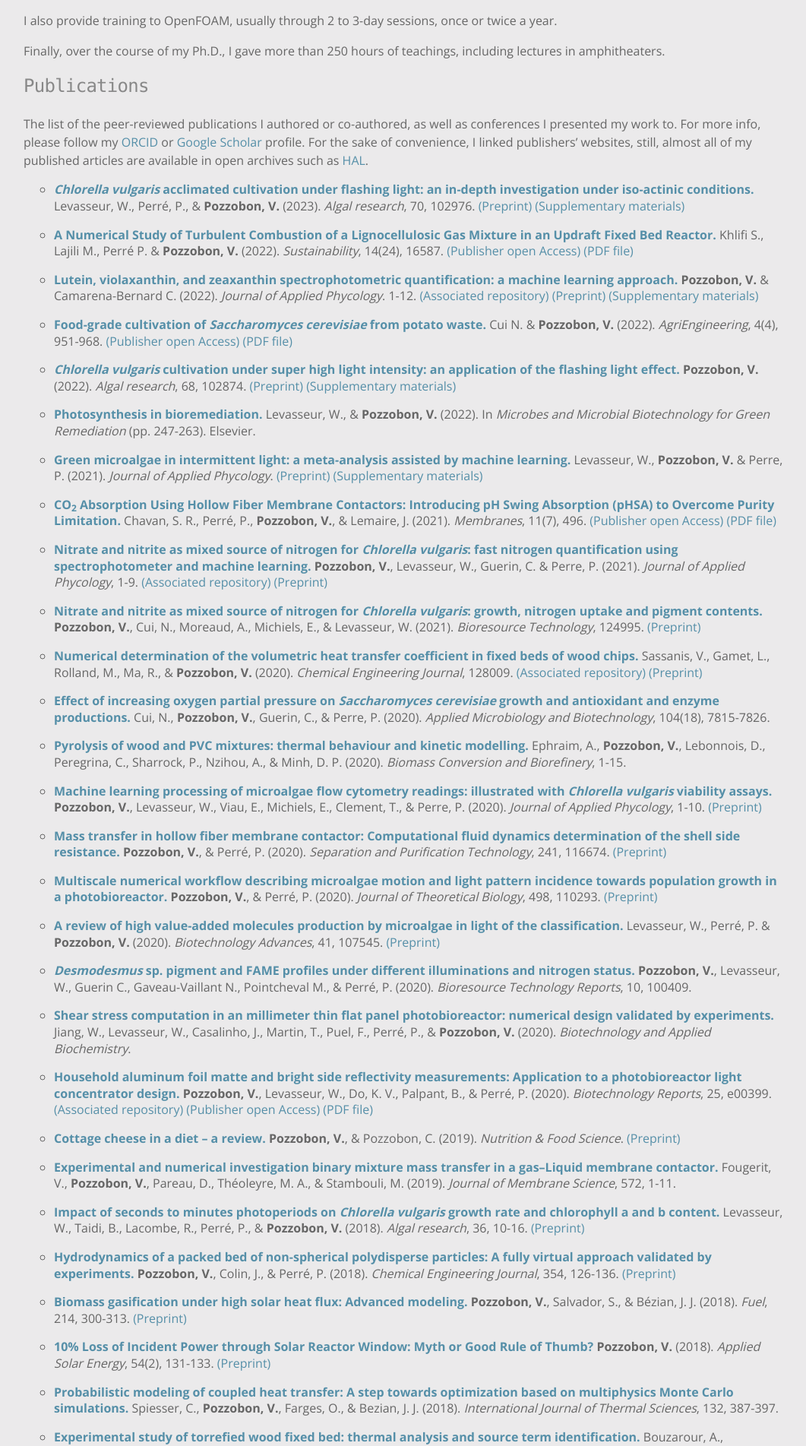
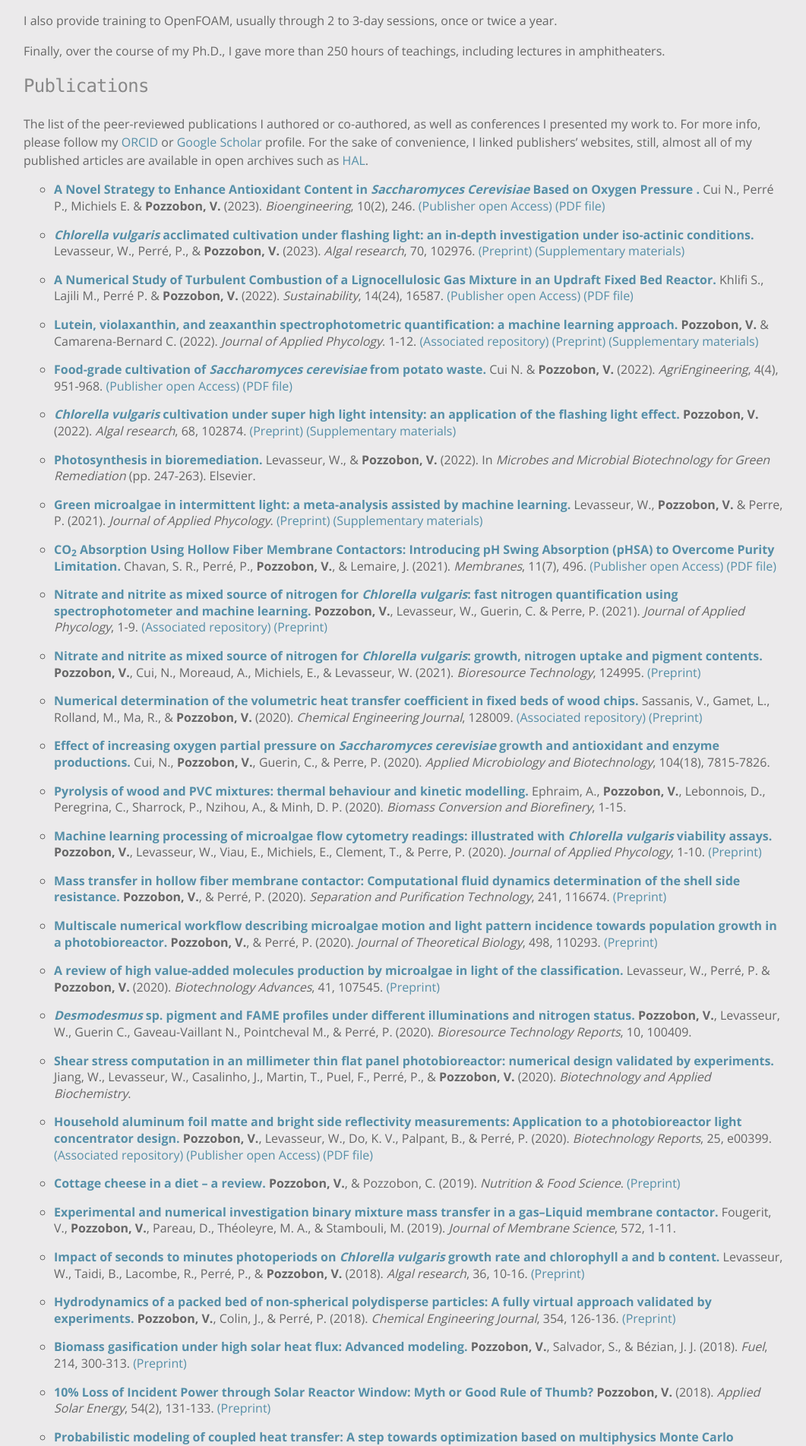
Before and after one commit to victorpozzobon/victorpozzobon.github.io, a Jekyll site: the page built from _pages/academic.md, in a window 1280 px wide. Shown: the part 1542-3445 px from the top of the page at 76% size, without its empty margins (97-1158 px from the left). Built offline with Jekyll 4.4.1, drawn with Linux system fonts in a browser that asks for light colours; some of the changed lines change nothing that is shown; some of the changed text lies outside the part shown.

Commit message:
Preprint

```diff
--- a/_config.yml
+++ b/_config.yml
@@ -10,7 +10,7 @@
 title: Victor Pozzobon
 email: victor.pozzobon@yahoo.fr
 author: Victor Pozzobon
-last_update: January 2023
+last_update: February 2023
 description: >- # this means ignore newlines
   Victor Pozzobon is a habilitated Ph.D. leading research in biotechnology. Microalgae are his favorite microorganisms because of their photosynthetic ability. He deploys all kinds of numerical tools to investigate cell growth, viability, and secondary metabolites production.
 
--- a/_pages/academic.md
+++ b/_pages/academic.md
@@ -63,6 +63,8 @@ Finally, over the course of my Ph.D., I gave more than 250 hours of teachings, i
 <!--APA modified style-->
 The list of the peer-reviewed publications I authored or co-authored, as well as conferences
 I presented my work to. For more info, please follow my [ORCID](https://orcid.org/0000-0003-1530-0834) or [Google Scholar](https://scholar.google.fr/citations?user=XOAdaN4AAAAJ) profile. For the sake of convenience, I linked publishers' websites, still, almost all of my published articles are available in open archives such as [HAL](https://hal.archives-ouvertes.fr/).
+
+* [**A Novel Strategy to Enhance Antioxidant Content in _Saccharomyces Cerevisiae_ Based on Oxygen Pressure .**](https://www.mdpi.com/2306-5354/10/2/246) Cui N., Perré P., Michiels E. & **Pozzobon, V.** (2023). _Bioengineering_, 10(2), 246. [(Publisher open Access)](https://www.mdpi.com/2306-5354/10/2/246/pdf?version=1676291189) [(PDF file)](/assets/preprints/Cui_2023_a.pdf)
 
 * [**_Chlorella vulgaris_ acclimated cultivation under flashing light: an in-depth investigation under iso-actinic conditions.**](https://www.sciencedirect.com/science/article/pii/S2211926423000097) Levasseur, W., Perré, P., & **Pozzobon, V.** (2023).  _Algal research_, 70, 102976. [(Preprint)](/assets/preprints/Levasseur_2023_a.pdf) [(Supplementary materials)](/assets/preprints/Levasseur_2023_a_Supplementary_Materials.pdf)
 
```
Also changed, not shown: 1 other file.
